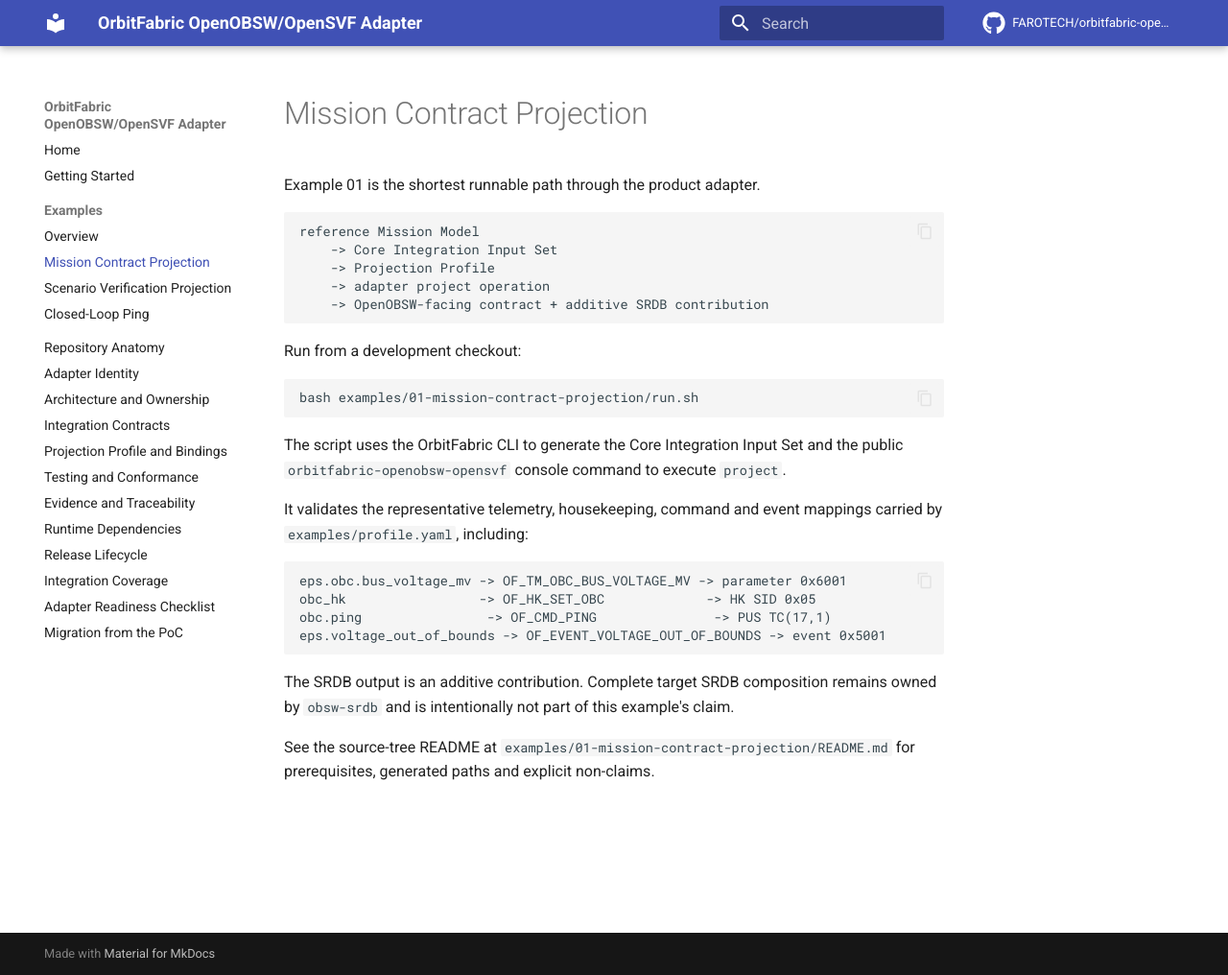
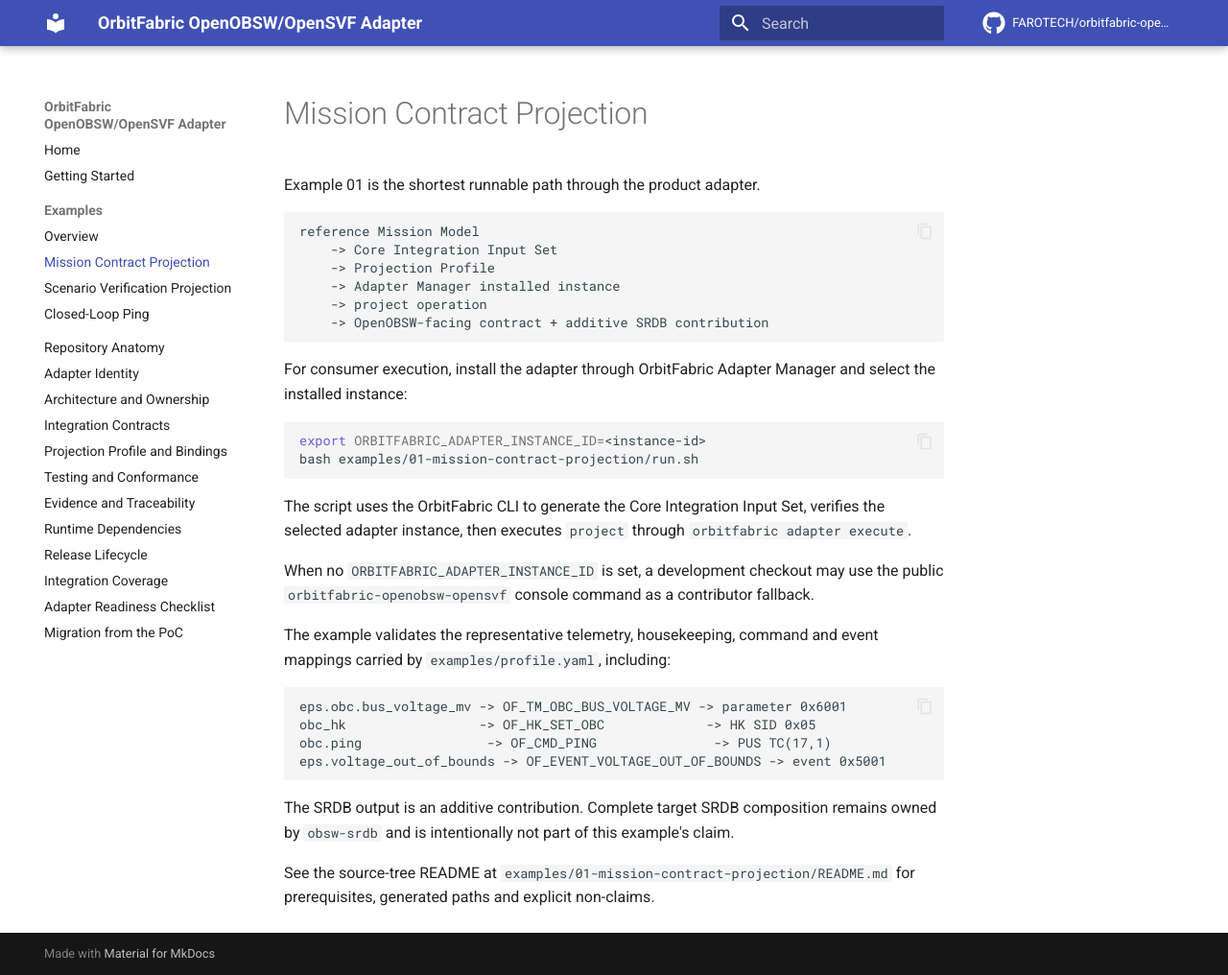
Before and after one commit to FAROTECH/orbitfabric-openobsw-opensvf-adapter, an MkDocs documentation site: the page built from docs/examples/mission-contract-projection.md, in a window 1280 px wide and 1016 px high. Shown: the whole window at 96% size. Built offline with MkDocs 1.6.1 and Material for MkDocs 9.7.7, drawn with Linux system fonts in a browser that asks for light colours; comment, search, counter and statistics services are not loaded.

Commit message:
Document Adapter Manager execution for Example 01

````diff
--- a/docs/examples/mission-contract-projection.md
+++ b/docs/examples/mission-contract-projection.md
@@ -6,19 +6,23 @@
 reference Mission Model
     -> Core Integration Input Set
     -> Projection Profile
-    -> adapter project operation
+    -> Adapter Manager installed instance
+    -> project operation
     -> OpenOBSW-facing contract + additive SRDB contribution
 ```
 
-Run from a development checkout:
+For consumer execution, install the adapter through OrbitFabric Adapter Manager and select the installed instance:
 
 ```bash
+export ORBITFABRIC_ADAPTER_INSTANCE_ID=<instance-id>
 bash examples/01-mission-contract-projection/run.sh
 ```
 
-The script uses the OrbitFabric CLI to generate the Core Integration Input Set and the public `orbitfabric-openobsw-opensvf` console command to execute `project`.
+The script uses the OrbitFabric CLI to generate the Core Integration Input Set, verifies the selected adapter instance, then executes `project` through `orbitfabric adapter execute`.
 
-It validates the representative telemetry, housekeeping, command and event mappings carried by `examples/profile.yaml`, including:
+When no `ORBITFABRIC_ADAPTER_INSTANCE_ID` is set, a development checkout may use the public `orbitfabric-openobsw-opensvf` console command as a contributor fallback.
+
+The example validates the representative telemetry, housekeeping, command and event mappings carried by `examples/profile.yaml`, including:
 
 ```text
 eps.obc.bus_voltage_mv -> OF_TM_OBC_BUS_VOLTAGE_MV -> parameter 0x6001
````
